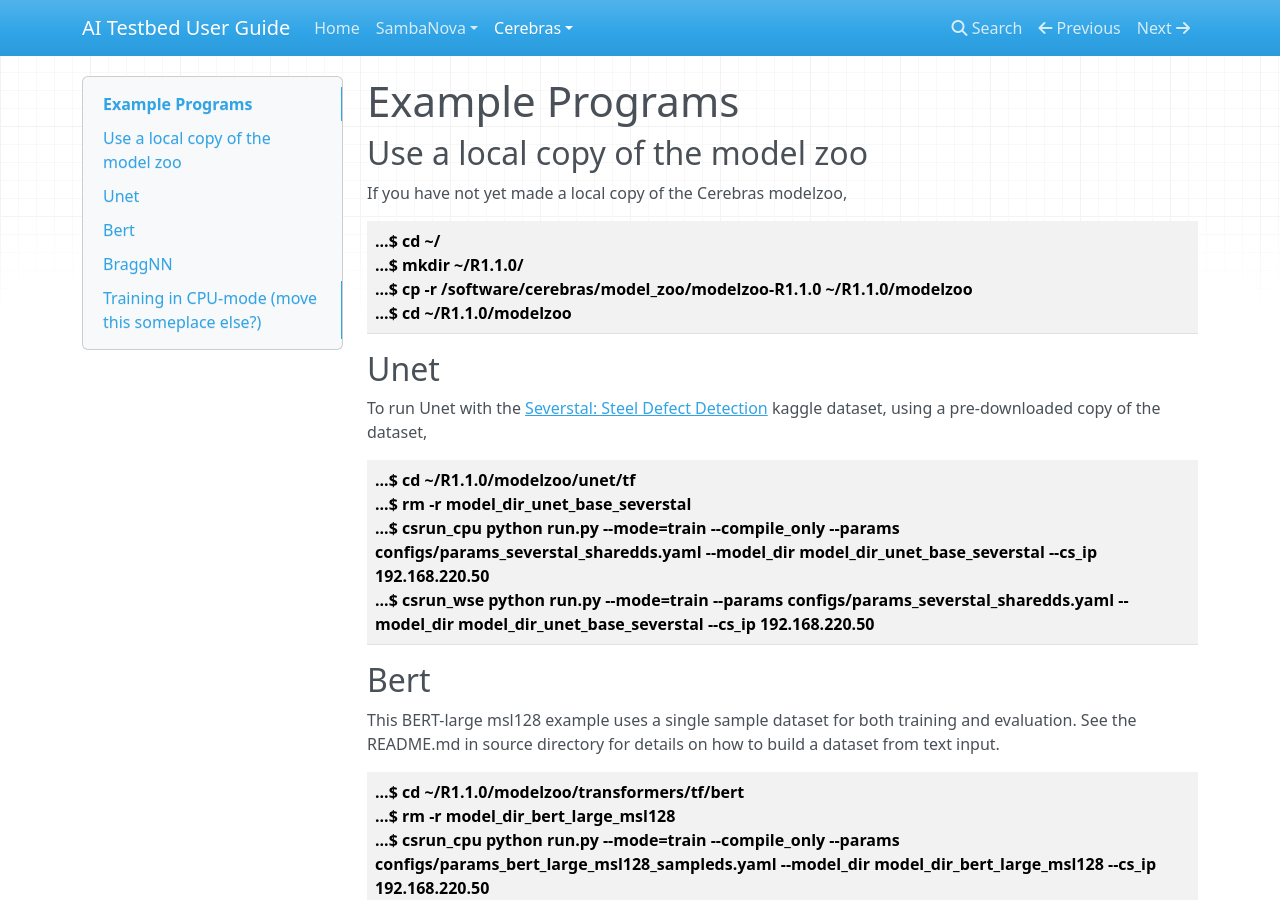
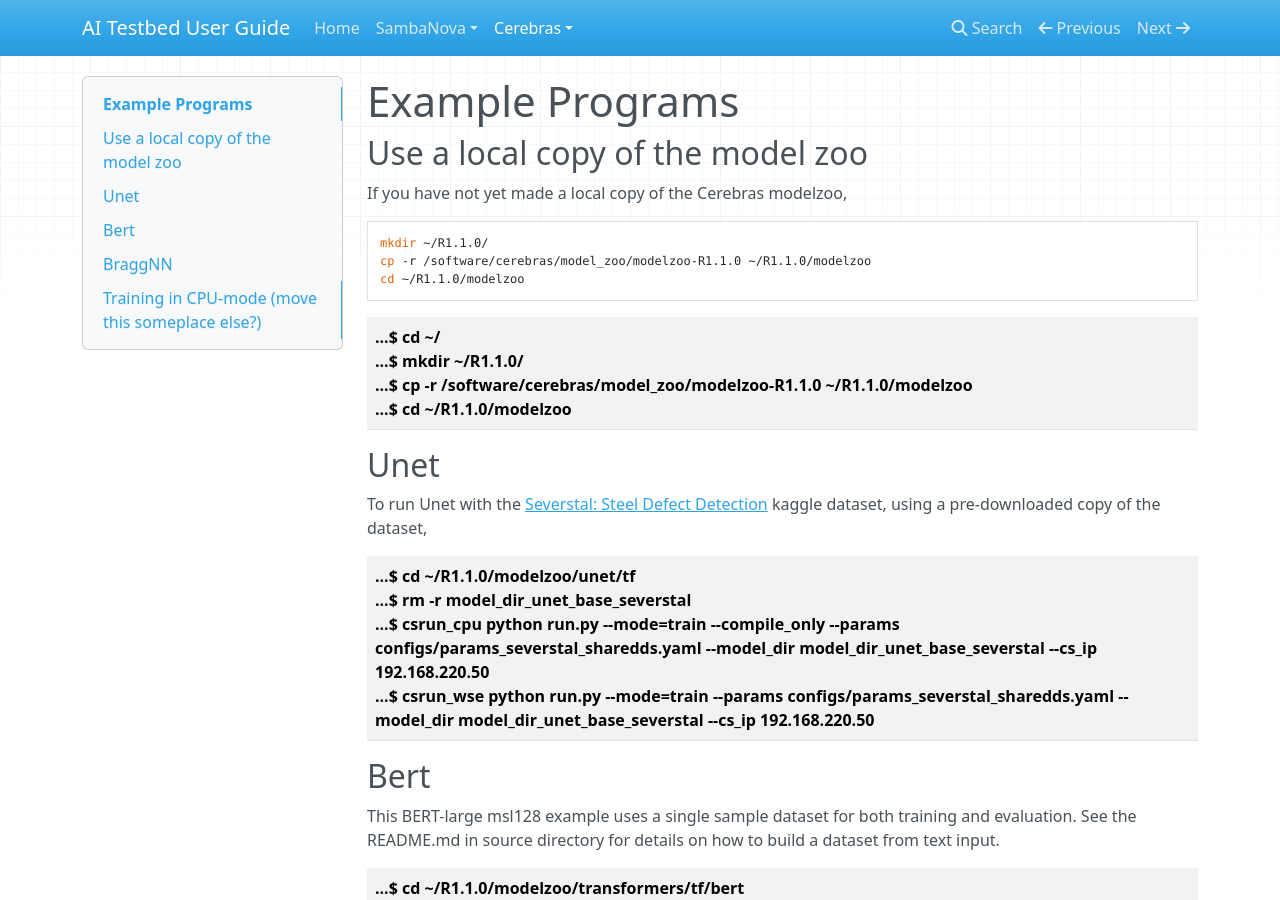
Before and after one commit to argonne-lcf/ai-testbed-userdocs, an MkDocs documentation site: the page built from docs/cerebras/Example-Programs.md, in a window 1280 px wide and 900 px high. Built offline with MkDocs 1.6.1, drawn with Linux system fonts in a browser that asks for light colours; nearby versions of some CDN libraries.

Commit message:
Update Example-Programs.md

````diff
--- a/docs/cerebras/Example-Programs.md
+++ b/docs/cerebras/Example-Programs.md
@@ -2,6 +2,12 @@
 
 ## Use a local copy of the model zoo
 If you have not yet made a local copy of the Cerebras modelzoo,
+
+```bash
+mkdir ~/R1.1.0/
+cp -r /software/cerebras/model_zoo/modelzoo-R1.1.0 ~/R1.1.0/modelzoo
+cd ~/R1.1.0/modelzoo
+```
 
 <table>
 <tbody>
````
